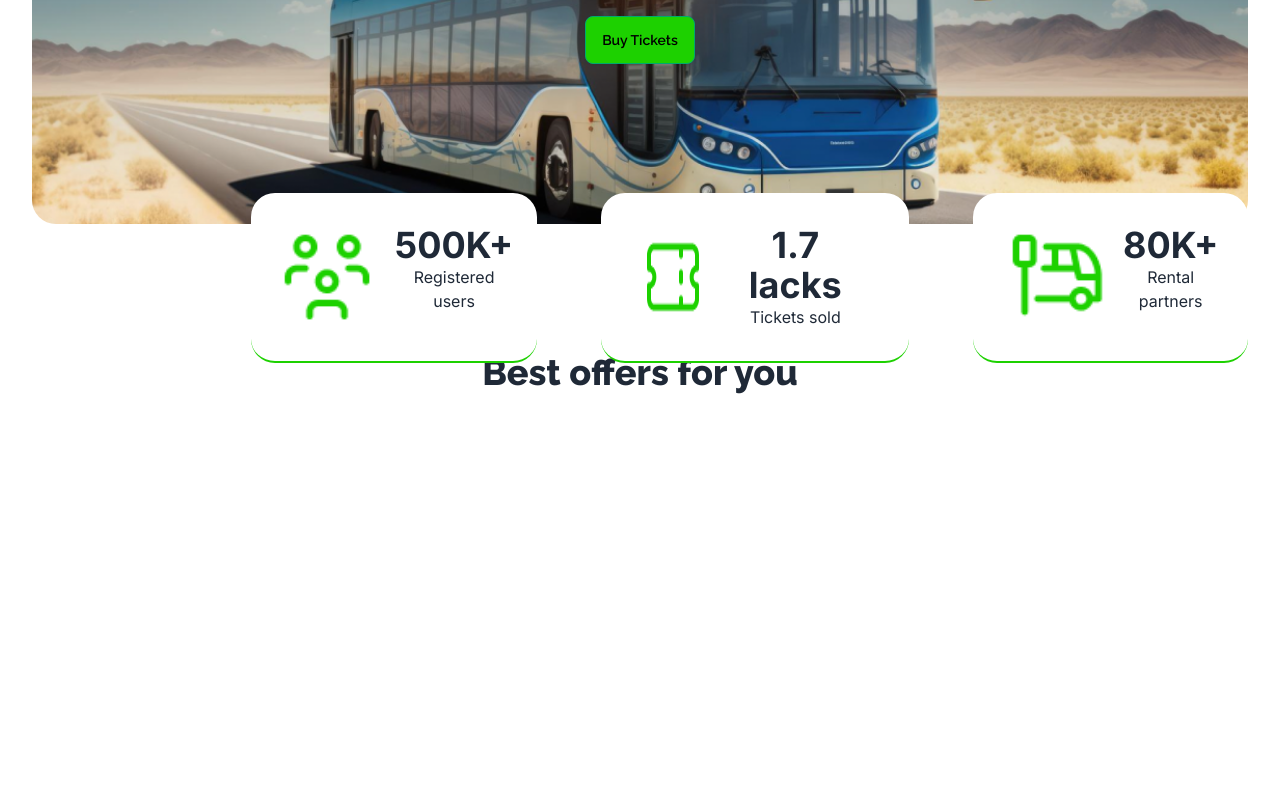
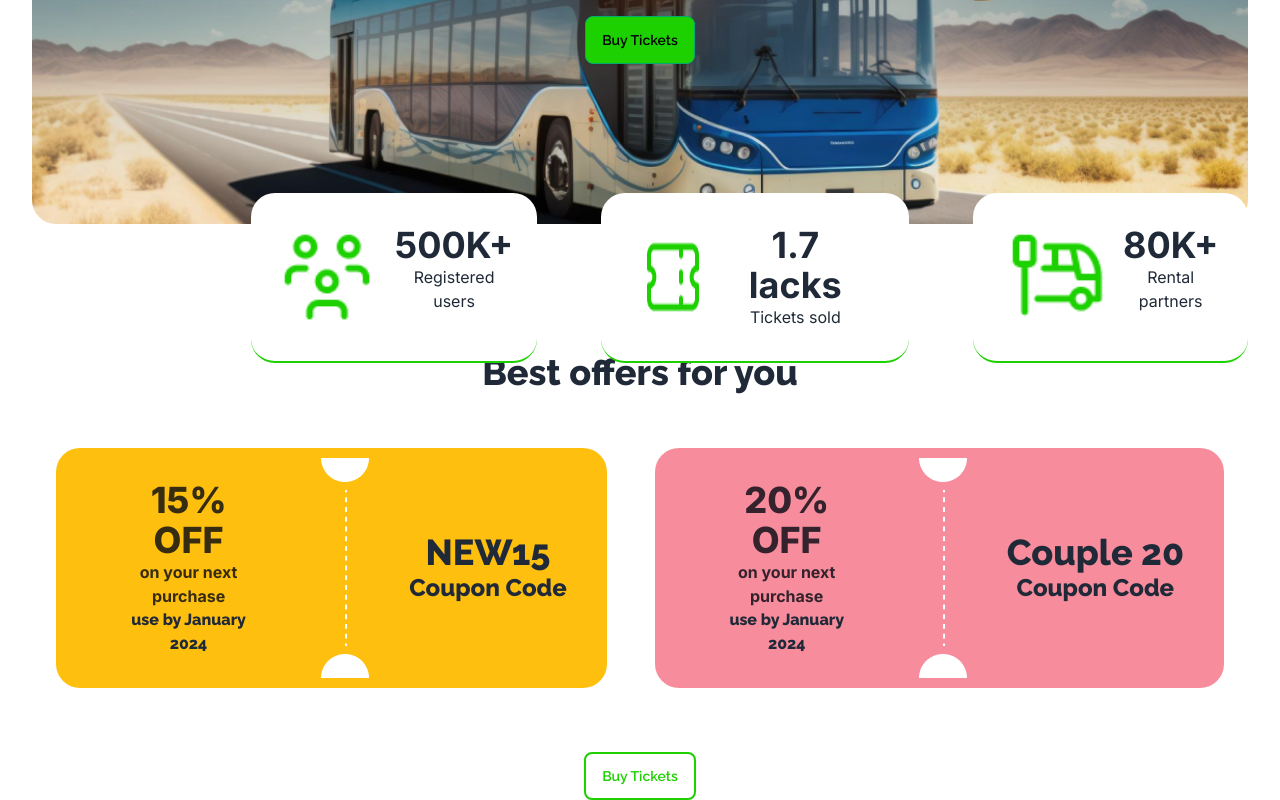
Before and after one commit to NabilaFerdousPrapty/BusPass-smart-ticketing-system, a plain HTML site: page index.html in a window 1280 px wide. Shown: the part 388-1188 px from the top of the page. Before the commit the page ends 800 px from the top, so only its background shows below. Drawn offline with nearby package versions, Linux system fonts and the light colour scheme.

Commit message:
offer section done

```diff
--- a/index.html
+++ b/index.html
@@ -61,7 +61,8 @@
             style="background-image: url('images/banner.png');">
             <h1 class=" text-3xl md:text-5xl lg:text-7xl text-white  pt-20">End-to-End Travel</h1>
             <h3 class="text-3xl md:text-5xl lg:text-7xl text-[#1DD100] py-2">with BusPass</h3>
-            <p class="lg:text-lg mb-10 text-white inter-font">Yes, you can run unit tests and view the results directly within the
+            <p class="lg:text-lg mb-10 text-white inter-font">Yes, you can run unit tests and view the results directly
+                within the
                 app. The <br>integrated testing features allow for a streamlined .</p>
             <button class="btn btn-success bg-[#1DD100] ">Buy Tickets</button>
 
@@ -97,6 +98,40 @@
     <main class="lg:mt-32 mt-8">
         <div class=" text-center">
             <h2 class="text-4xl">Best offers for you</h2>
+            <div class="lg:flex lg:mt-8 mt-4 justify-between items-center">
+                <div class="bg-[#FFBF0F] rounded-3xl flex items-center m-6">
+                    <div class="flex-1">
+                        <div class="lg:px-16 lg:py-8 px-4 py-1 md:px-8 md:py-4">
+                           <h2 class="inter-font font-extrabold lg:text-4xl text-2xl text-[#030712CC]">15% OFF</h2>
+                            <h2 class="text-[#030712CC] inter-font font-bold">on your next purchase</h2>
+                           <h2>use by January 2024</h2>
+                        </div>
+                    </div>
+                    <img src="images/cupon-devider.png" alt="">
+                    <div class="px-10 py-8">
+                      <h2 class="lg:text-4xl">NEW15</h2>
+                      <h4 class="lg:text-2xl text-lg">Coupon Code</h4>
+                    </div>
+
+                </div>
+                <div class="bg-[#F78C9C] rounded-3xl flex items-center m-6">
+                    <div class="flex-1">
+                        <div class="lg:px-16 lg:py-8 px-4 py-1 md:px-8 md:py-4">
+                           <h2 class="inter-font font-extrabold lg:text-4xl text-2xl text-[#030712CC]">20% OFF</h2>
+                            <h2 class="text-[#030712CC] inter-font font-bold ">on your next purchase</h2>
+                           <h2>use by January 2024</h2>
+                        </div>
+                    </div>
+                    <img src="images/cupon-devider.png" alt="">
+                    <div class="px-10 py-8">
+                      <h2 class="lg:text-4xl text-xl">Couple 20</h2>
+                      <h4 class="lg:text-2xl text-lg">Coupon Code</h4>
+                    </div>
+
+                </div>
+            </div>
+
+            <button class="lg:mt-10 btn btn-success text-[#1DD100] bg-white border-2 border-[#1DD100]">Buy Tickets</button>
         </div>
 
     </main>
```
